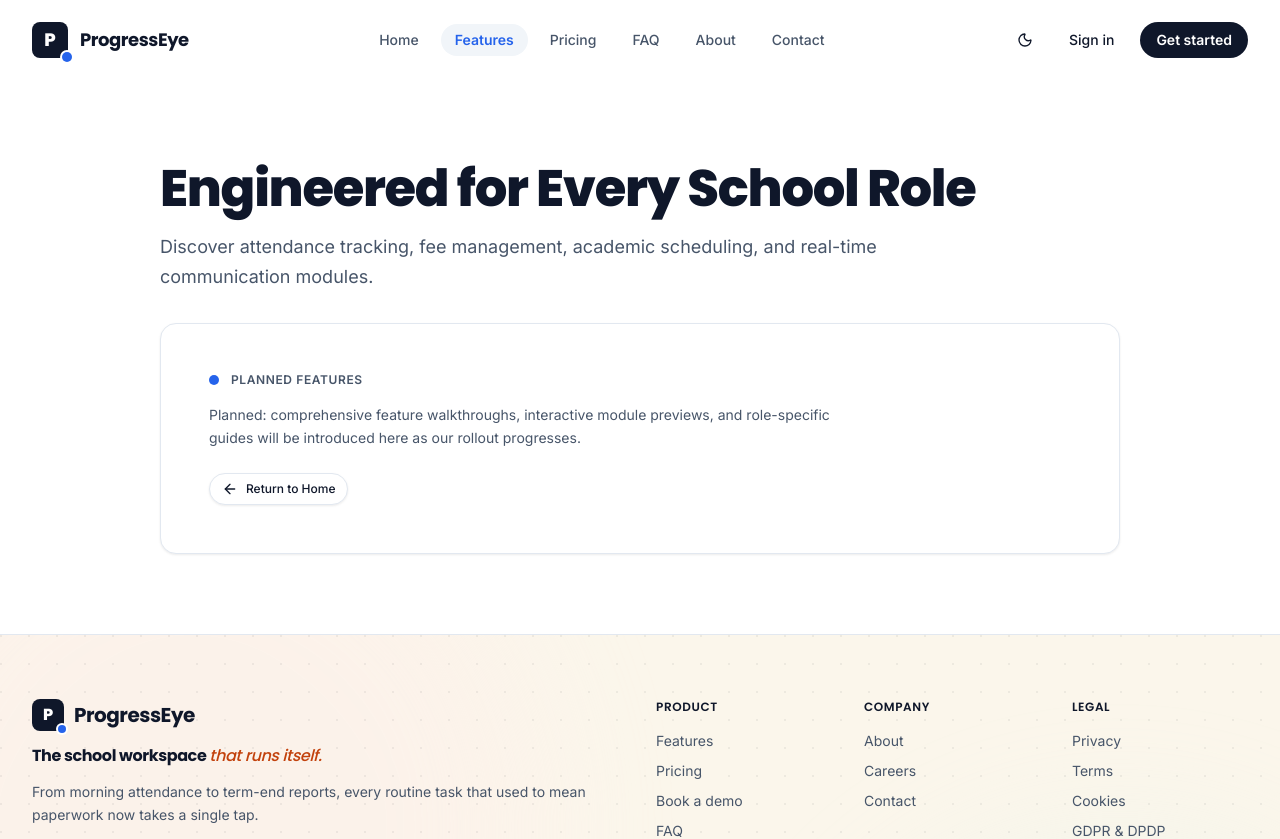
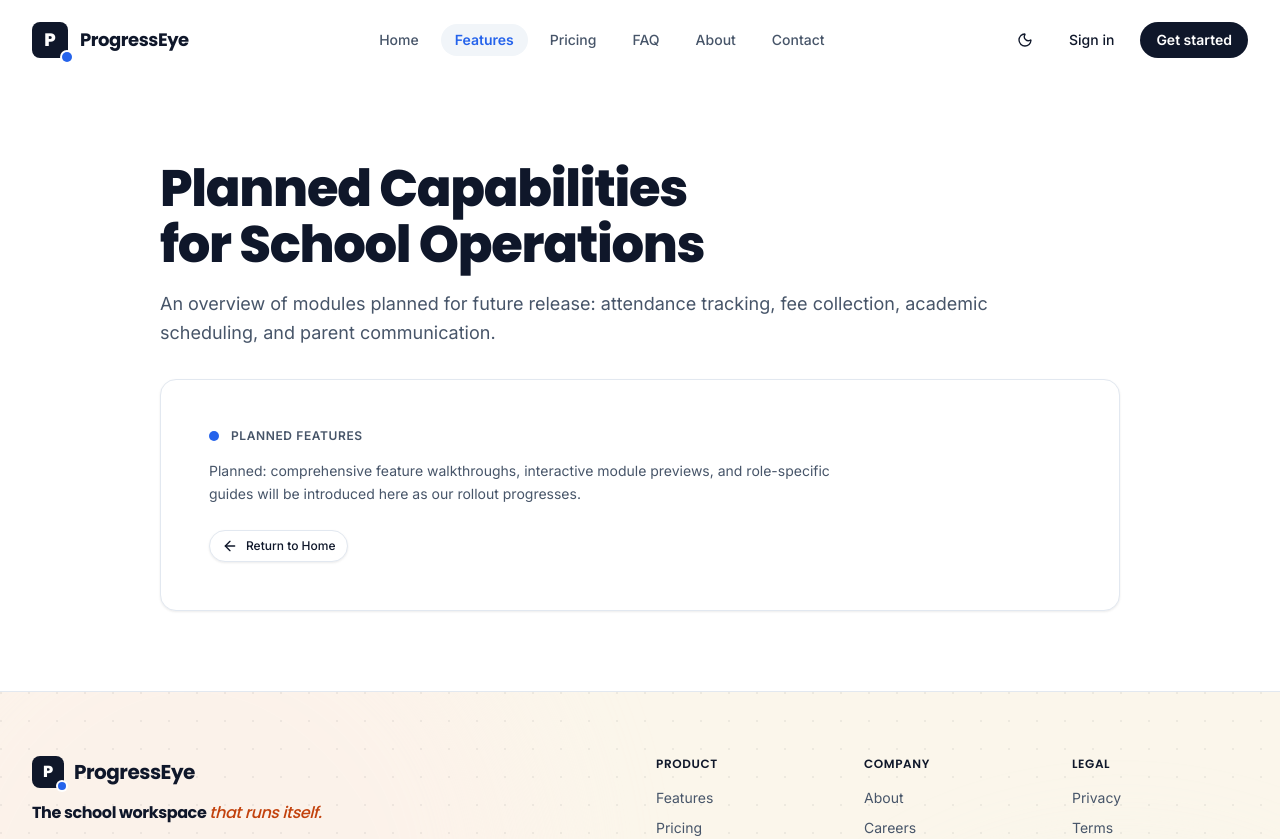
Before and after one commit to Bijarniankit/progresseye-web, a Next.js app: page /features in a window 1280 px wide. Shown: the top 839 px of the page. Built offline with nearby package versions, Linux system fonts and the light colour scheme; no server answers.

Commit message:
chore(public): Phase 7 review follow-ups
Co-authored-by: ProgressEye Team <dev@progresseye.local>

```diff
--- a/src/app/(marketing)/features/page.tsx
+++ b/src/app/(marketing)/features/page.tsx
@@ -2,16 +2,16 @@ import type { Metadata } from "next";
 import { StubPage } from "@/components/marketing/stub-page";
 
 export const metadata: Metadata = {
-  title: "Features — Engineered for Modern Education",
+  title: "Planned Features — ProgressEye",
   description:
-    "Explore ProgressEye modules: attendance, academics, fees, exams, and parent communications.",
+    "Planned capabilities under development for school operations: attendance tracking, fee collection, academic scheduling, and communications.",
 };
 
 export default function FeaturesPage() {
   return (
     <StubPage
-      title="Engineered for Every School Role"
-      subtitle="Discover attendance tracking, fee management, academic scheduling, and real-time communication modules."
+      title="Planned Capabilities for School Operations"
+      subtitle="An overview of modules planned for future release: attendance tracking, fee collection, academic scheduling, and parent communication."
     />
   );
 }
--- a/src/components/marketing/contact/contact-form.tsx
+++ b/src/components/marketing/contact/contact-form.tsx
@@ -253,7 +253,7 @@ export function ContactForm() {
             name="schoolName"
             type="text"
             autoComplete="organization"
-            placeholder="e.g. St. Xavier's High School"
+            placeholder="Your school name"
             value={formData.schoolName}
             onChange={handleChange}
             className="w-full rounded-lg border border-border bg-surface px-3.5 py-2.5 text-sm text-text placeholder:text-text-muted transition-colors hover:border-brand/40 focus-visible:outline-none focus-visible:ring-2 focus-visible:ring-border-focus"
```
Also changed, not shown: 2 other files (tests, documents, lock files or other folders).
